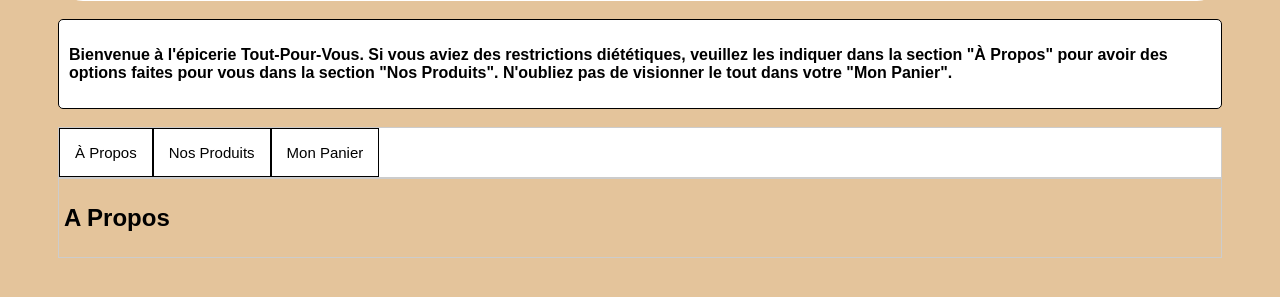
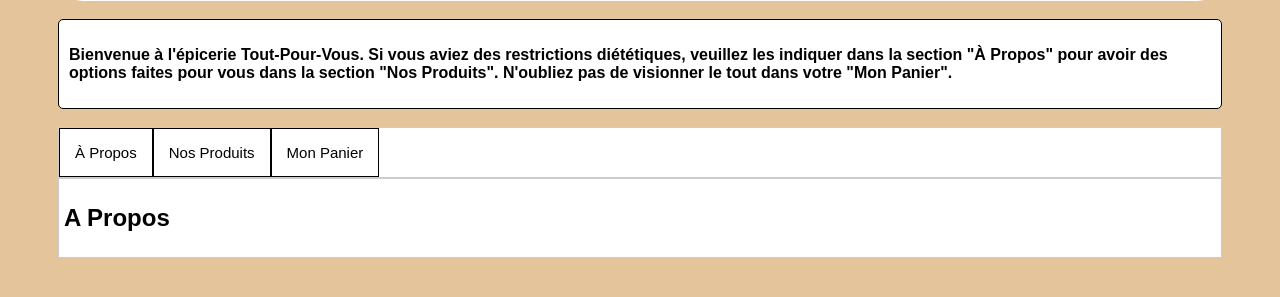
Before and after one commit to earja087/earja087.github.io, a web app: file SEG3525-Lab2/index.html in a window 1280 px wide, after a click on "À Propos". Shown: the part 181-478 px from the top of the page. Run offline with its HTML, style and script files only (its server is not run), Linux system fonts and the light colour scheme.

Commit message:
Bckgd colour

```diff
--- a/SEG3525-Lab2/styles/styles.css
+++ b/SEG3525-Lab2/styles/styles.css
@@ -39,6 +39,7 @@ h1 {
   display: none;
   padding: 5px;
   border: 1px solid #cccccc;
+  background-color: #ffffff;
 }
 
 .tabOptions button {
```
